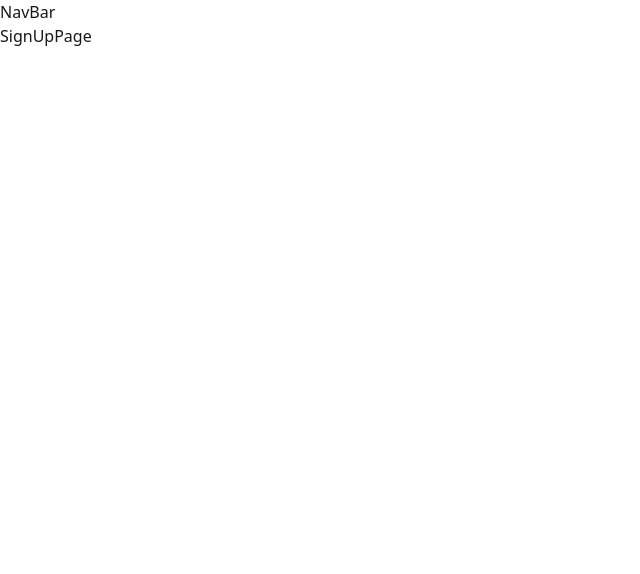
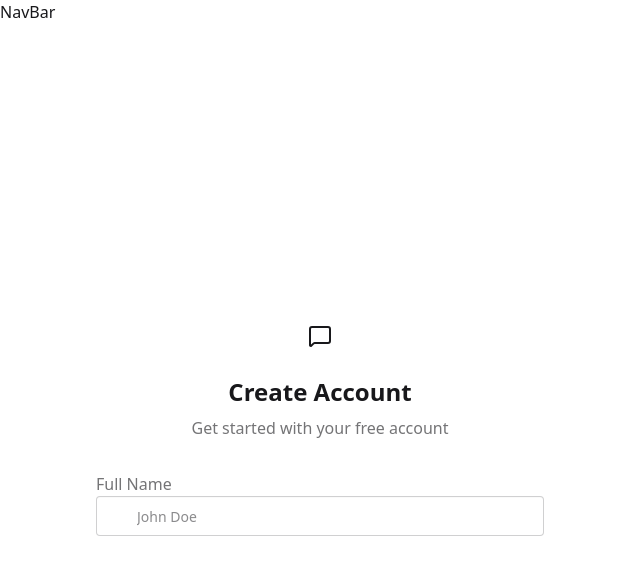
Before and after one commit to Simranjit884/chat-app, a React (Vite) app in the folder frontend/: page /signup in a window 1280 px wide. Shown: the top 574 px of the page, without its empty margins (0-640 px from the left). Built offline with nearby package versions, Linux system fonts and the light colour scheme; no server answers.

Commit message:
adding form control

```diff
--- a/frontend/src/pages/SignUpPage.jsx
+++ b/frontend/src/pages/SignUpPage.jsx
@@ -1,7 +1,74 @@
-import React from "react";
+import React, { useState } from "react";
+import { useAuthStore } from "../store/useAuthStore";
+import {
+  Eye,
+  EyeOff,
+  Loader2,
+  Lock,
+  Mail,
+  MessageSquare,
+  User,
+} from "lucide-react";
 
 const SignUpPage = () => {
-  return <div>SignUpPage</div>;
+  const [showPassword, setShowPassword] = useState();
+  const [formData, setFormData] = useState({
+    fullName: "",
+    email: "",
+    password: "",
+  });
+
+  const { signup, isSigningUp } = useAuthStore();
+
+  const validateForm = () => {};
+
+  const handleSubmit = (e) => {
+    e.preventDefault();
+  };
+
+  return (
+    <div className="min-h-screen grid lg:grid-cols-2">
+      {/* left side */}
+      <div className="flex flex-col justify-center items-center p-6 sm:p-12">
+        <div className="w-full max-w-md space-y-8">
+          {/*Logo */}
+          <div className="text-center mb-8">
+            <div className="flex flex-col items-center gap-2 group">
+              <div className="size-12 flex items-center justify-center rounded-xl group-hover:bg-primary/20 transition-colors">
+                <MessageSquare />
+              </div>
+              <h1 className="text-2xl font-bold mt-2">Create Account</h1>
+              <p className="text-base-content/60">
+                Get started with your free account
+              </p>
+            </div>
+          </div>
+
+          <form onSubmit={handleSubmit} className="space-y-6">
+            <div className="form-control">
+              <label className="label">
+                <span className="label-text font-medium">Full Name</span>
+              </label>
+              <div className="relative">
+                <div className="absolute inset-y-0 left-0 pl-3 flex items-center pointer-events-none">
+                  <User className="size-5 text-base-content/40" />
+                </div>
+                <input
+                  type="text"
+                  className={`input input-bordered w-full pl-10`}
+                  placeholder="John Doe"
+                  value={formData.fullName}
+                  onChange={(e) =>
+                    setFormData({ ...formData, fullName: e.target.value })
+                  }
+                />
+              </div>
+            </div>
+          </form>
+        </div>
+      </div>
+    </div>
+  );
 };
 
 export default SignUpPage;
--- a/frontend/src/store/useAuthStore.js
+++ b/frontend/src/store/useAuthStore.js
@@ -21,4 +21,6 @@ export const useAuthStore = create((set) => ({
       set({ isCheckingAuth: false });
     }
   },
+
+  signup: async (data) => {},
 }));
```
